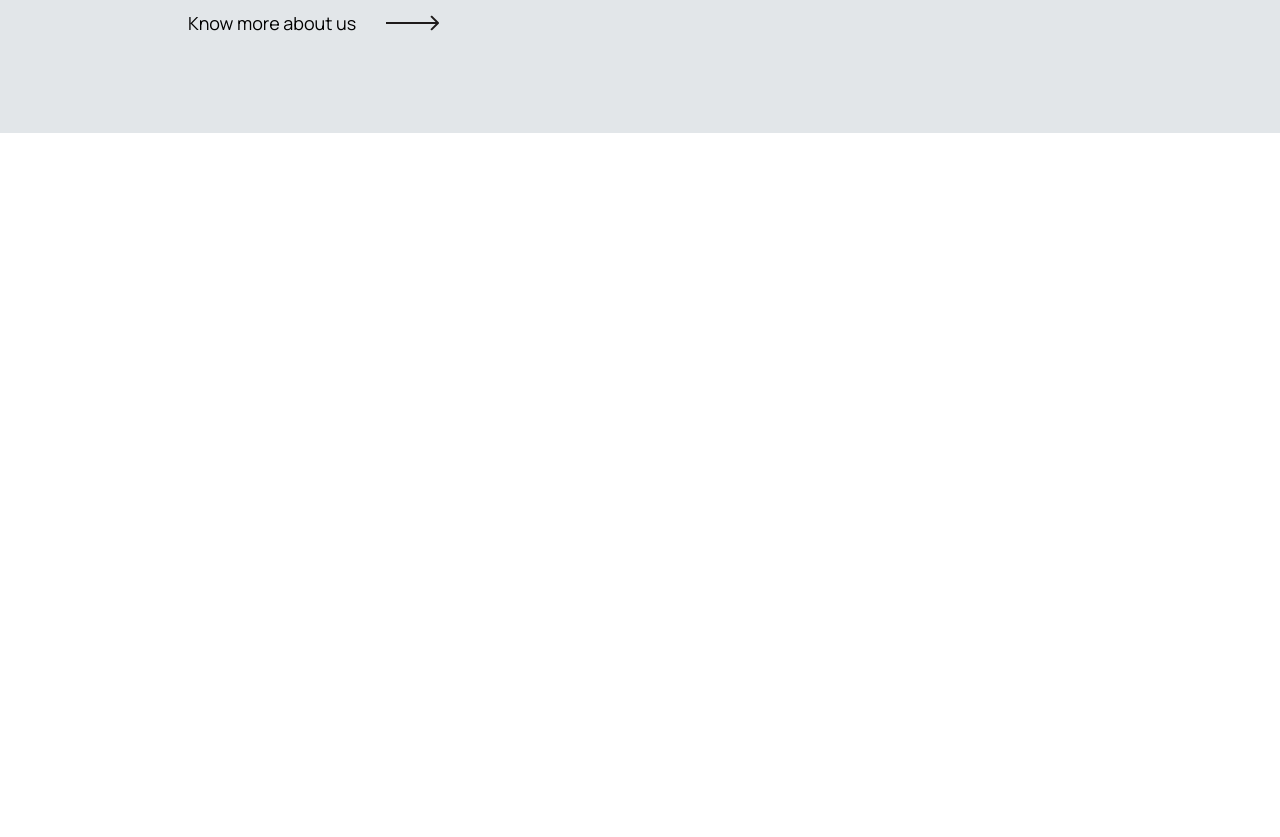
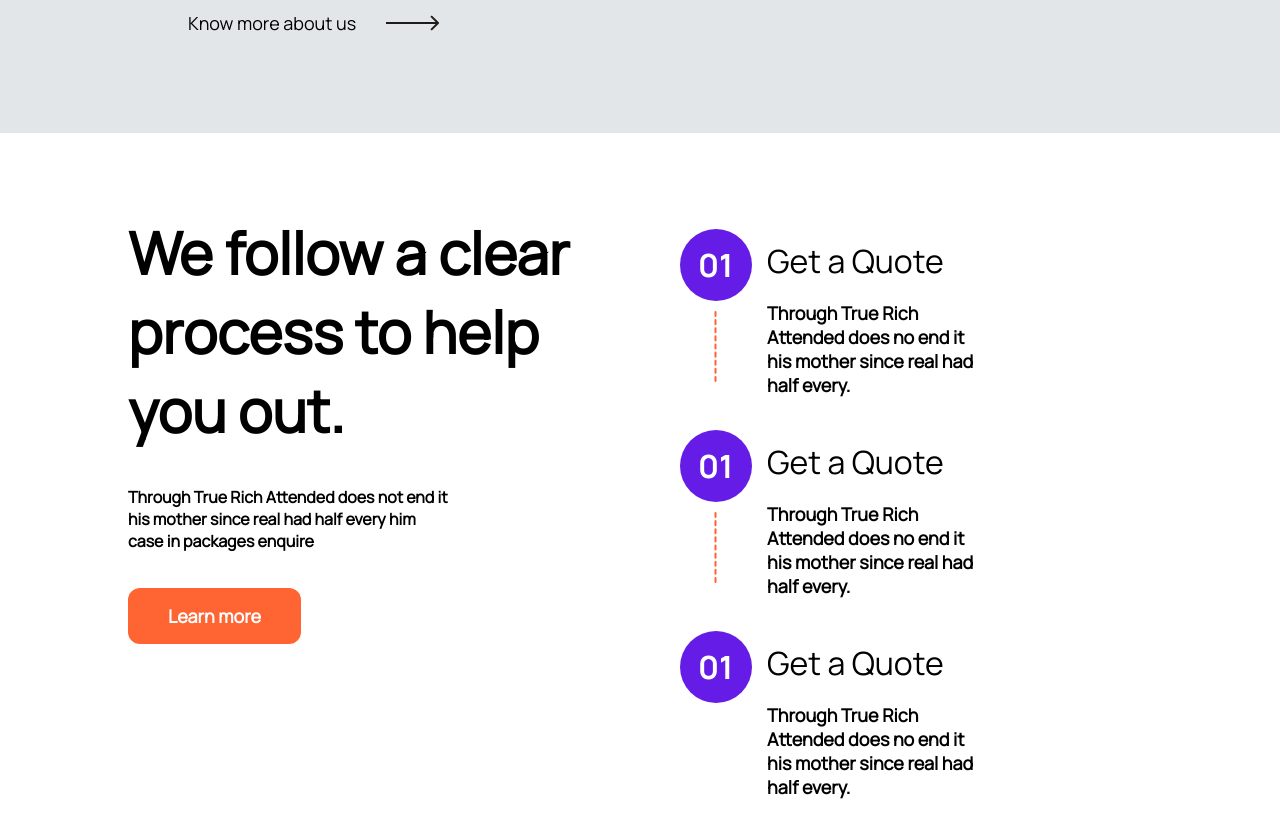
Before and after one commit to irminaj/autoservice_website, a React (Create React App) app in the folder autoservice-react-app/: page / in a window 1280 px wide. Shown: the part 1620-2457 px from the top of the page. Before the commit the page ends 1753 px from the top, so only its background shows below. Built offline with nearby package versions, Linux system fonts and the light colour scheme.

Commit message:
create and add process section to the home page

```diff
--- /dev/null
+++ b/autoservice-react-app/src/components/processSection/ProcessSection.jsx
@@ -0,0 +1,66 @@
+import React from "react";
+import {
+  ProcessSectionDescriptionStyle,
+  ProcessSectionHeadingStyle,
+  ProcessSectionLeftContainerStyle,
+  ProcessSectionRightContainerStyle,
+  ProcessSectionWrapperStyle,
+  ProcessListContainerStyle,
+  ProcessListTitlteContainerStyle,
+  ProcessListDescriptionContainerStyle,
+  ProcessListItemStyle,
+  CircleIconStyle,
+  DottedLineIconStyle,
+  ProcessTitleTextStyle,
+  ProcessDescriptionTextStyle,
+} from "./ProcessSection.style";
+import { PrimaryButton } from "../buttons/primaryButton/PrimaryButton";
+import Circle from "../../assets/Circle.svg";
+import DottedLine from "../../assets/DottedLine.svg";
+
+export const ProcessSection = () => {
+  return (
+    <ProcessSectionWrapperStyle>
+      <ProcessSectionLeftContainerStyle>
+        <ProcessSectionHeadingStyle>We follow a clear process to help you out.</ProcessSectionHeadingStyle>
+        <ProcessSectionDescriptionStyle>
+          Through True Rich Attended does not end it his mother since real had half every him case in packages enquire
+        </ProcessSectionDescriptionStyle>
+        <PrimaryButton text={"Learn more"} />
+      </ProcessSectionLeftContainerStyle>
+      <ProcessSectionRightContainerStyle>
+        <ProcessListContainerStyle>
+          <ProcessListItemStyle>
+            <ProcessListTitlteContainerStyle>
+              <CircleIconStyle src={Circle} alt={"circle icon"} />
+              <DottedLineIconStyle src={DottedLine} alt={"dotted line"} />
+            </ProcessListTitlteContainerStyle>
+            <ProcessListDescriptionContainerStyle>
+              <ProcessTitleTextStyle>Get a Quote</ProcessTitleTextStyle>
+              <ProcessDescriptionTextStyle>Through True Rich Attended does no end it his mother since real had half every.</ProcessDescriptionTextStyle>
+            </ProcessListDescriptionContainerStyle>
+          </ProcessListItemStyle>
+          <ProcessListItemStyle>
+            <ProcessListTitlteContainerStyle>
+              <CircleIconStyle src={Circle} alt={"circle icon"} />
+              <DottedLineIconStyle src={DottedLine} alt={"dotted line"} />
+            </ProcessListTitlteContainerStyle>
+            <ProcessListDescriptionContainerStyle>
+              <ProcessTitleTextStyle>Get a Quote</ProcessTitleTextStyle>
+              <ProcessDescriptionTextStyle>Through True Rich Attended does no end it his mother since real had half every.</ProcessDescriptionTextStyle>
+            </ProcessListDescriptionContainerStyle>
+          </ProcessListItemStyle>
+          <ProcessListItemStyle>
+            <ProcessListTitlteContainerStyle>
+              <CircleIconStyle src={Circle} alt={"circle icon"} />
+            </ProcessListTitlteContainerStyle>
+            <ProcessListDescriptionContainerStyle>
+              <ProcessTitleTextStyle>Get a Quote</ProcessTitleTextStyle>
+              <ProcessDescriptionTextStyle>Through True Rich Attended does no end it his mother since real had half every.</ProcessDescriptionTextStyle>
+            </ProcessListDescriptionContainerStyle>
+          </ProcessListItemStyle>
+        </ProcessListContainerStyle>
+      </ProcessSectionRightContainerStyle>
+    </ProcessSectionWrapperStyle>
+  );
+};
--- /dev/null
+++ b/autoservice-react-app/src/components/processSection/ProcessSection.style.jsx
@@ -0,0 +1,81 @@
+import { styled } from "styled-components";
+
+export const ProcessSectionWrapperStyle = styled.div`
+  width: 80%;
+  display: flex;
+  margin: 0 auto;
+  padding: 80px 0;
+`;
+
+export const ProcessSectionLeftContainerStyle = styled.div`
+  width: 50%;
+  display: flex;
+  flex-direction: column;
+`;
+
+export const ProcessSectionHeadingStyle = styled.h2`
+  font-family: ${(props) => props.theme.fontFamily[0]};
+  font-size: ${(props) => props.theme.fontSizes.h2};
+  font-weight: ${(props) => props.theme.fontWeight.extraBold};
+  margin-bottom: 0;
+  margin-top: 0;
+`;
+
+export const ProcessSectionDescriptionStyle = styled.p`
+  font-family: ${(props) => props.theme.fontFamily[0]};
+  font-size: ${(props) => props.theme.fontSizes.p2};
+  font-weight: ${(props) => props.theme.fontWeight.semiBold};
+  padding: 20px 150px 20px 0;
+`;
+
+export const ProcessSectionRightContainerStyle = styled.div`
+  width: 50%;
+  padding-left: 80px;
+`;
+
+export const ProcessListContainerStyle = styled.ul`
+  list-style: none;
+  padding-left: 0;
+  padding-right: 160px;
+`;
+
+export const ProcessListItemStyle = styled.li`
+  display: flex;
+  padding-bottom: 15px;
+`;
+
+export const ProcessListTitlteContainerStyle = styled.div`
+  display: flex;
+  flex-direction: column;
+`;
+
+export const CircleIconStyle = styled.img`
+  width: 72px;
+  height: 72px;
+  padding-bottom: 10px;
+`;
+
+export const DottedLineIconStyle = styled.img`
+  width: 71px;
+  height: 72px;
+`;
+
+export const ProcessListDescriptionContainerStyle = styled.div`
+  display: flex;
+  flex-direction: column;
+  padding-left: 15px;
+  padding-top: 10px;
+`;
+
+export const ProcessTitleTextStyle = styled.p`
+  font-family: ${(props) => props.theme.fontFamily[0]};
+  font-size: ${(props) => props.theme.fontSizes.t1};
+  font-weight: ${(props) => props.theme.fontWeight.semibold};
+  margin: 0;
+`;
+
+export const ProcessDescriptionTextStyle = styled.p`
+  font-family: ${(props) => props.theme.fontFamily[0]};
+  font-size: ${(props) => props.theme.fontSizes.p1};
+  font-weight: ${(props) => props.theme.fontWeight.semiBold};
+`;
--- a/autoservice-react-app/src/pages/home/Home.jsx
+++ b/autoservice-react-app/src/pages/home/Home.jsx
@@ -1,12 +1,14 @@
 import React from "react";
 import { Header } from "../../components/header/Header";
 import { Quote } from "../../components/quoteSection/Quote";
+import { ProcessSection } from "../../components/processSection/ProcessSection";
 
 export const Home = () => {
   return (
     <div>
       <Header />
       <Quote />
+      <ProcessSection />
     </div>
   );
 };
--- a/autoservice-react-app/src/theme.js
+++ b/autoservice-react-app/src/theme.js
@@ -4,7 +4,7 @@ const projectTheme = {
   fontFamily: ["Manrope", "sans-serif"],
   fontSizes: { h1: "64px", h2: "58px", h3: "48px", h4: "40px", h5: "32px", h6: "20px", p1: "18px", p2: "16px", caption: "12px", t1: "32px", t2: "24px" },
   colors: { white: "#FFFFFF", lightGrey: "#F2F2F2", steelGrey: "#E2E6E9", mint: "#00D289", secondary: "#661CE7", primary: "#FF6433", black: "#1E1B1B" },
-  fontWeight: { medium: "500", semiBold: "600", bold: "700" },
+  fontWeight: { medium: "500", semiBold: "600", bold: "700", extraBold: "800" },
 };
 
 export const Theme = ({ children }) => {
```
Also changed, not shown: autoservice-react-app/src/assets/Circle.svg (added), autoservice-react-app/src/assets/DottedLine.svg (added).
